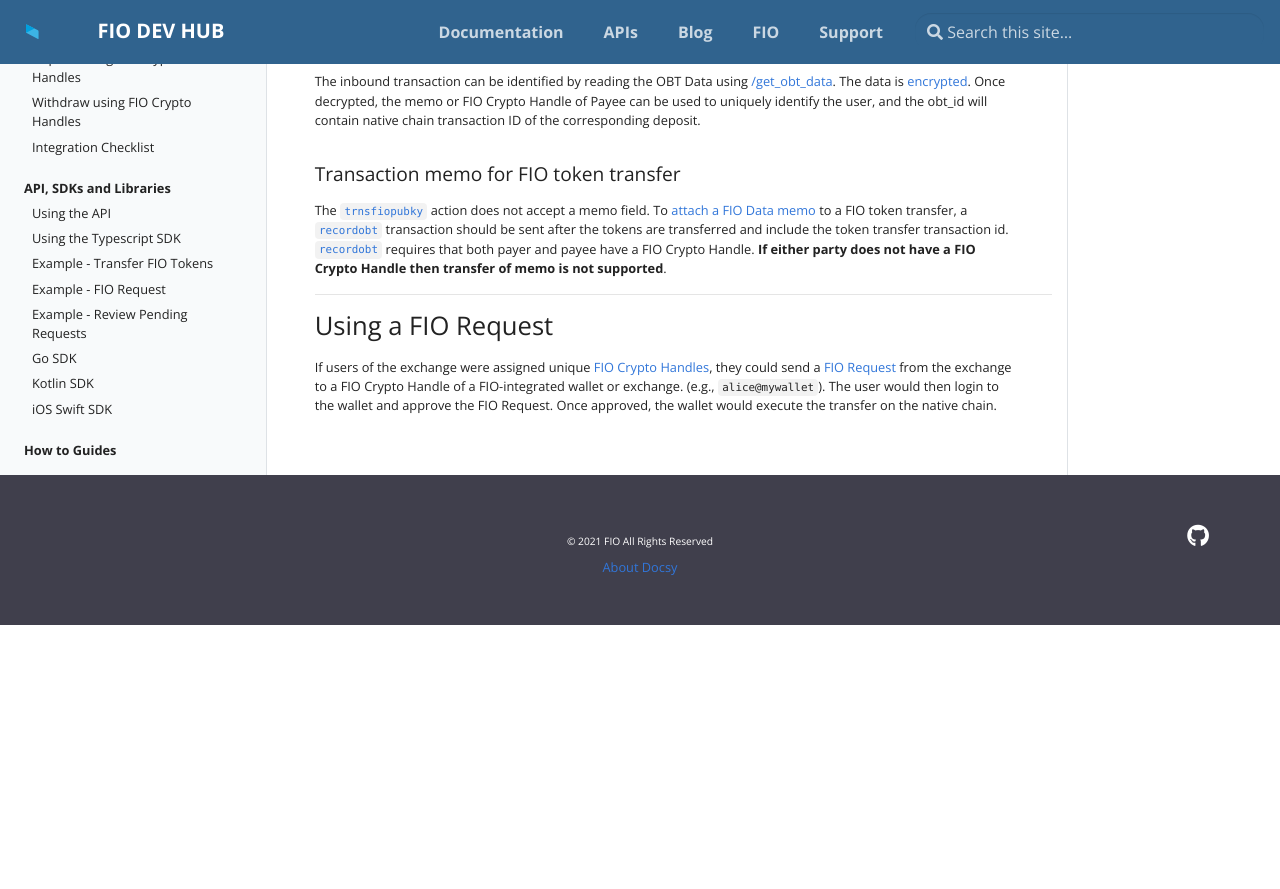
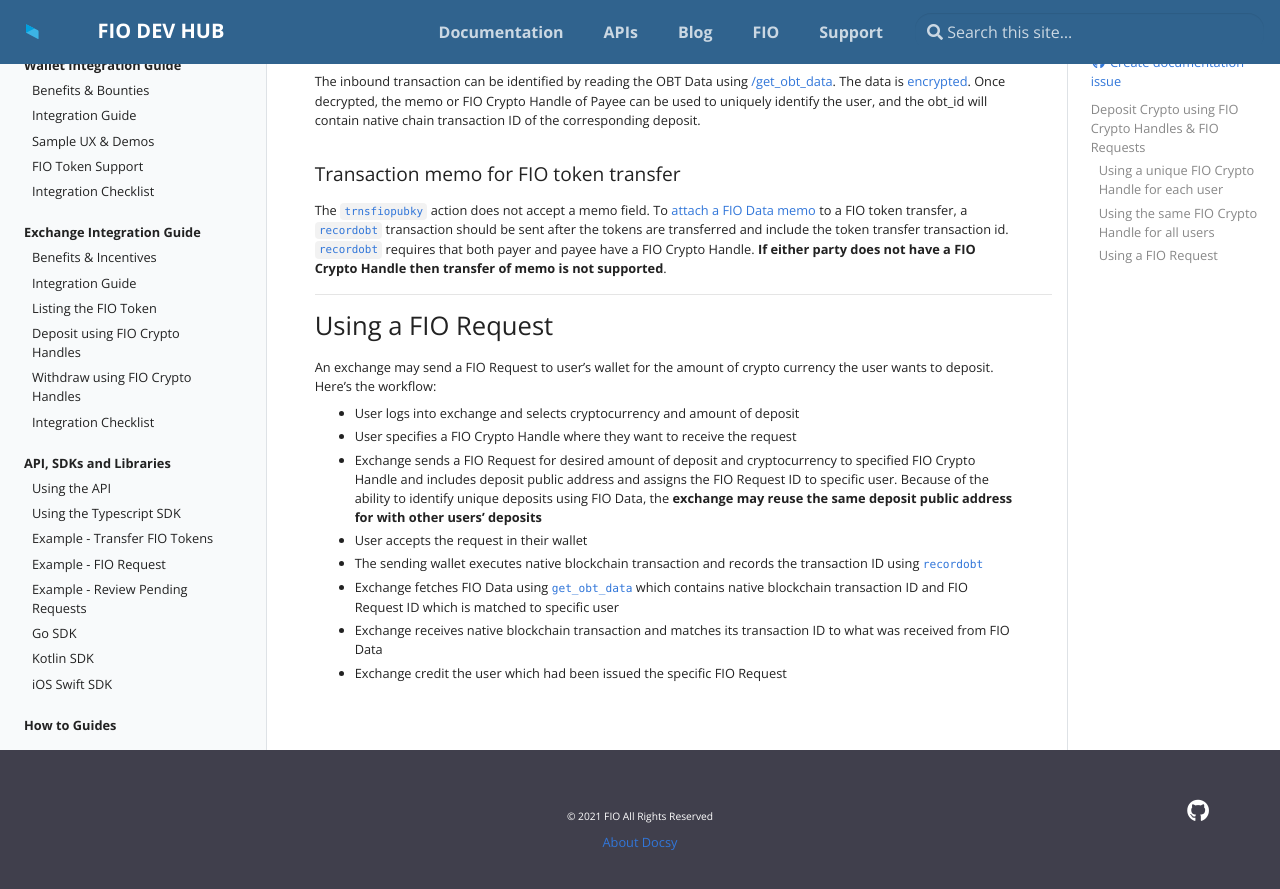
Before and after one commit to fioprotocol/fio-devhub, a Jekyll site: the page built from _docs/exchanges/crypto-deposit.md, in a window 1280 px wide and 900 px high, scrolled down 747 px. Shown: the top 889 px of the window. Built offline with Jekyll 4.4.1, drawn with Linux system fonts in a browser that asks for light colours; before the commit the page ends 1372 px from its top, so only the background shows below that.

Commit message:
Corrected Deposits using FIO Request for exchanges

```diff
--- a/_docs/exchanges/crypto-deposit.md
+++ b/_docs/exchanges/crypto-deposit.md
@@ -39,4 +39,12 @@ The [`trnsfiopubky`]({{site.baseurl}}/pages/api/fio-api/#options-trnsfiopubky) a
 ---
 ## Using a FIO Request
 
-If users of the exchange were assigned unique [FIO Crypto Handles]({{site.baseurl}}/docs/fio-protocol/fio-address#fio-addresses), they could send a [FIO Request]({{site.baseurl}}/docs/how-to/fio-request) from the exchange to a FIO Crypto Handle of a FIO-integrated wallet or exchange. (e.g., `alice@mywallet`). The user would then login to the wallet and approve the FIO Request. Once approved, the wallet would execute the transfer on the native chain.
+An exchange may send a FIO Request to user's wallet for the amount of crypto currency the user wants to deposit. Here's the workflow:
+* User logs into exchange and selects cryptocurrency and amount of deposit
+* User specifies a FIO Crypto Handle where they want to receive the request
+* Exchange sends a FIO Request for desired amount of deposit and cryptocurrency to specified FIO Crypto Handle and includes deposit public address and assigns the FIO Request ID to specific user. Because of the ability to identify unique deposits using FIO Data, the **exchange may reuse the same deposit public address for with other users' deposits**
+* User accepts the request in their wallet
+* The sending wallet executes native blockchain transaction and records the transaction ID using [`recordobt`]({{site.baseurl}}/pages/api/fio-api/#options-recordobt)
+* Exchange fetches FIO Data using [`get_obt_data`]({{site.baseurl}}/pages/api/fio-api/#options-get_obt_data) which contains native blockchain transaction ID and FIO Request ID which is matched to specific user
+* Exchange receives native blockchain transaction and matches its transaction ID to what was received from FIO Data
+* Exchange credit the user which had been issued the specific FIO Request
```
